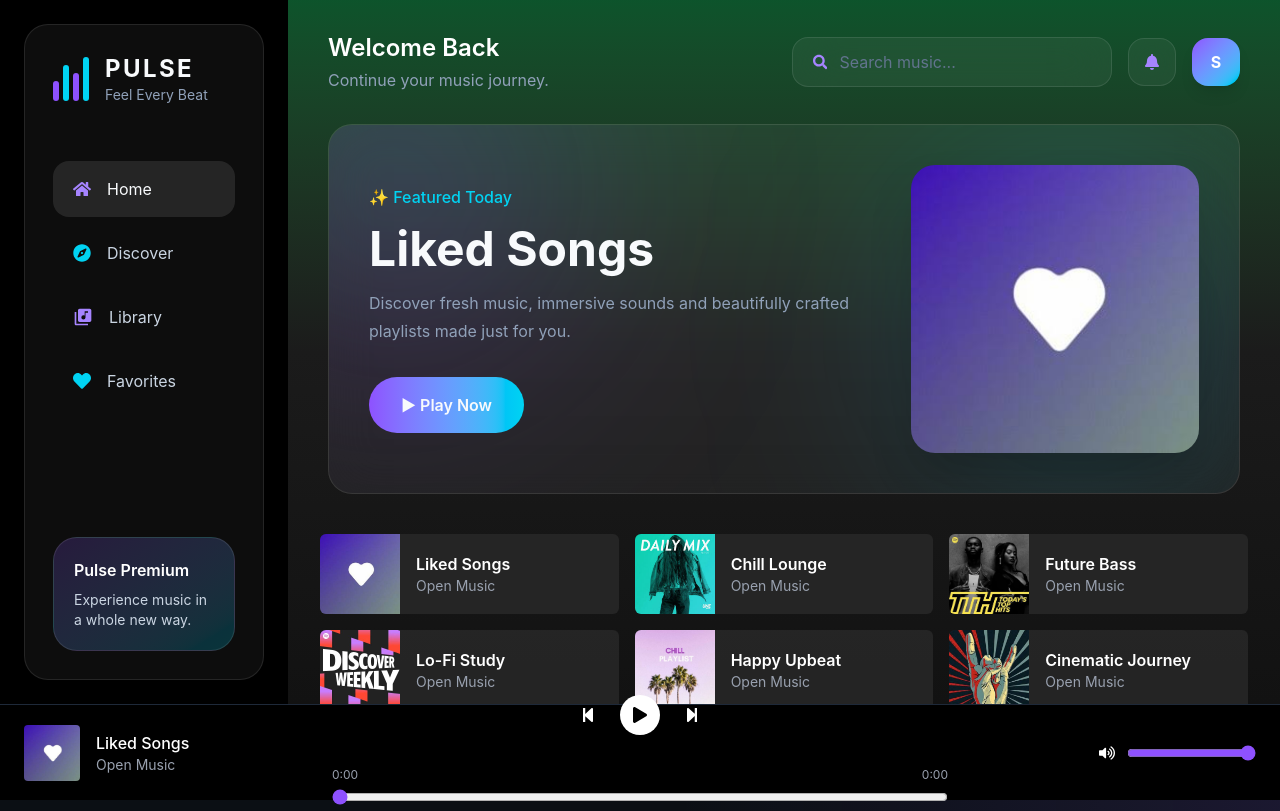
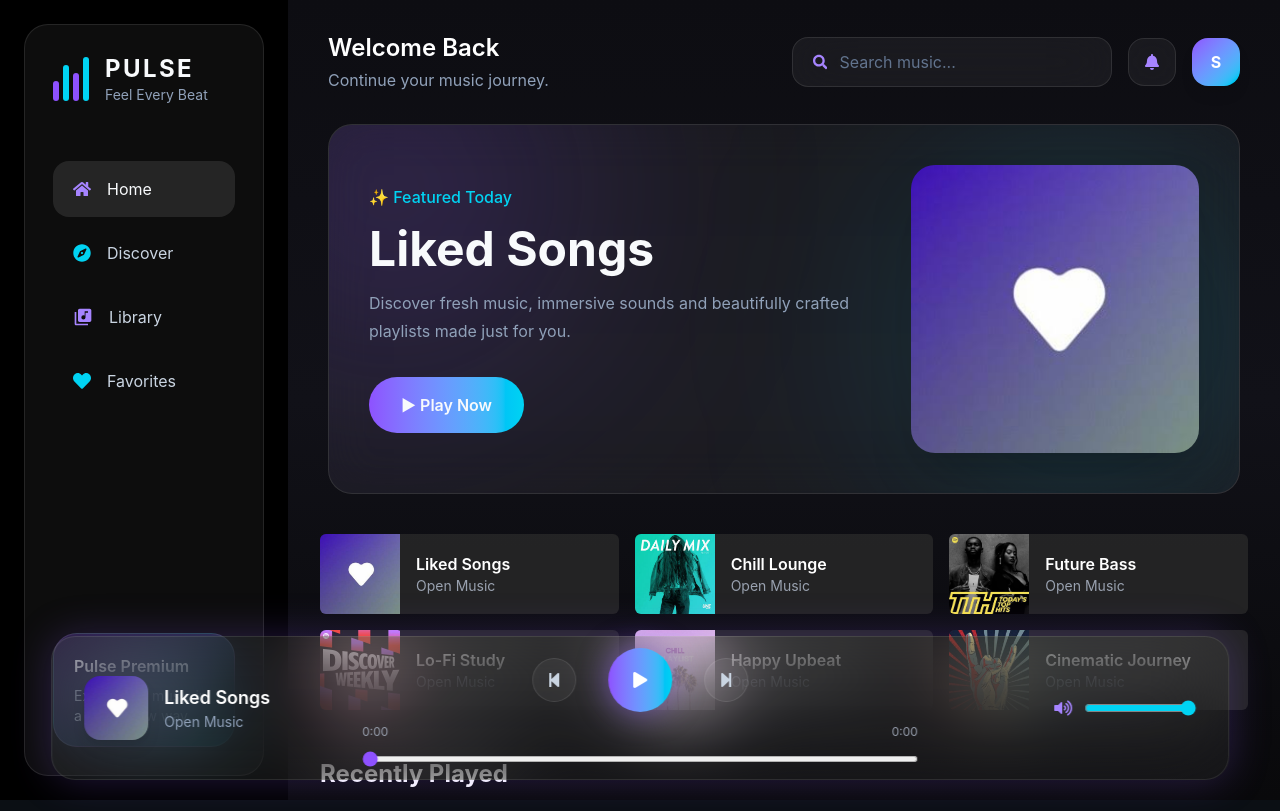
Before and after one commit to shebeebk10-hue/spotify-clone, a React (Vite) app: page / in a window 1280 px wide. Built offline with nearby package versions, Linux system fonts and the light colour scheme.

Commit message:
Redesigned Pulse floating glass music player

```diff
--- a/src/App.jsx
+++ b/src/App.jsx
@@ -32,10 +32,11 @@ function App() {
           className="
             flex-1
             bg-gradient-to-b
-            from-green-900
-            via-[#1b1b1b]
-            to-[#121212]
+            from-[#0d0d12]
+            via-[#111118]
+            to-[#09090b]
             overflow-y-auto
+            pb-40
           "
         >
           <Header
--- a/src/components/Player.jsx
+++ b/src/components/Player.jsx
@@ -93,23 +93,49 @@ const playPrevious = () => {
         <source src={currentSong.audio} type="audio/mpeg" />
       </audio>
 
-      <div className="h-24 bg-black border-t border-gray-800 flex items-center justify-between px-6">
-
+      <div
+        className="
+          fixed
+          bottom-5
+          left-1/2
+          -translate-x-1/2
+          w-[92%]
+          max-w-7xl
+          min-h-36
+          rounded-3xl
+          bg-white/5
+          backdrop-blur-2xl
+          border
+          border-white/10
+          shadow-[0_0_40px_rgba(139,92,246,0.25)]
+          flex
+          items-center
+          justify-between
+          px-8
+          z-50
+        "
+      >
         {/* Left */}
         <div className="flex items-center gap-4 w-1/4">
 
           <img
             src={currentSong.image}
             alt={currentSong.title}
-            className="w-14 h-14 rounded"
+            className="
+              w-16
+              h-16v
+              rounded-2xl
+              object-cover
+              shadow-lg
+            "
           />
 
           <div>
-            <h3 className="text-white font-medium">
+            <h3 className="text-white text-lg font-semibold">
               {currentSong.title}
             </h3>
 
-            <p className="text-gray-400 text-sm">
+            <p className="text-slate-400 text-sm">
               {currentSong.artist}
             </p>
           </div>
@@ -117,36 +143,79 @@ const playPrevious = () => {
         </div>
 
         {/* Center */}
-        <div className="flex flex-col items-center w-2/4">
+        <div className="flex flex-col justify-center items-center w-2/4 h-full">
 
-          <div className="flex items-center gap-6 text-white">
+          <div className="flex items-center justify-center gap-8 text-slate-300">
 
             <button
               onClick={playPrevious}
-  className="hover:text-violet-400 transition"
+              className="
+                w-11
+                h-11
+                rounded-full
+                bg-white/5
+                hover:bg-white/10
+                border
+                border-white/10
+                flex
+                items-center
+                justify-center
+                transition-all
+                duration-300
+                hover:scale-110
+              "
             >
               <FaStepBackward />
             </button>
 
             <button
               onClick={togglePlay}
-              className="bg-white text-black rounded-full p-3 hover:scale-110 transition"
+              className="
+                w-16
+                h-16
+                rounded-full
+                bg-gradient-to-r
+                from-violet-500
+                to-cyan-400
+                text-white
+                shadow-[0_0_30px_rgba(139,92,246,0.5)]
+                flex
+                items-center
+                justify-center
+                hover:scale-110
+                transition-all
+                duration-300
+              "
             >
               {isPlaying ? <FaPause /> : <FaPlay />}
             </button>
 
             <button
               onClick={playNext}
-  className="hover:text-violet-400 transition"
+              className="
+                w-11
+                h-11
+                rounded-full
+                bg-white/5
+                hover:bg-white/10
+                border
+                border-white/10
+                flex
+                items-center
+                justify-center
+                transition-all
+                duration-300
+                hover:scale-110
+              "
             >
               <FaStepForward />
             </button>
 
           </div>
 
-          <div className="w-full mt-4">
+          <div className="w-full mt-3">
 
-            <div className="w-full mt-4">
+            <div className="w-full">
 
               <div className="flex justify-between text-xs text-gray-400 mb-1">
 
@@ -172,8 +241,12 @@ const playPrevious = () => {
                   audioRef.current.currentTime = time;
                   setCurrentTime(time);
                 }}
-                className="w-full accent-violet-500 cursor-pointer"
-              />
+                className="
+                  w-full
+                  h-1.5
+                  accent-violet-500
+                  cursor-pointer
+                "              />
 
             </div>
 
@@ -184,7 +257,7 @@ const playPrevious = () => {
         {/* Right */}
         <div className="flex items-center gap-3 w-1/4 justify-end">
 
-          <FaVolumeUp className="text-white" />
+          <FaVolumeUp className="text-violet-400 text-lg" />
 
           <input
             type="range"
@@ -194,7 +267,11 @@ const playPrevious = () => {
             onChange={(e) => {
               audioRef.current.volume = e.target.value / 100;
             }}
-            className="accent-violet-500 cursor-pointer"
+            className="
+              w-28
+              accent-cyan-400
+              cursor-pointer
+            "
           />
 
         </div>
```
Lines whose indentation alone changed are shown as unchanged.
